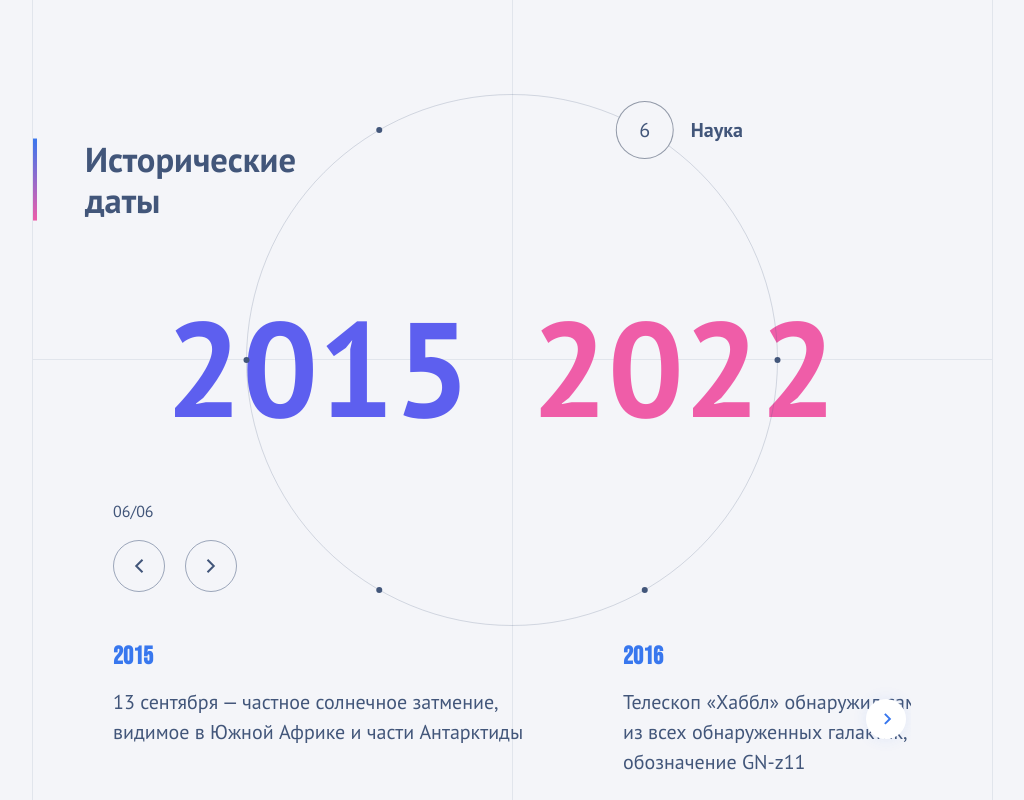
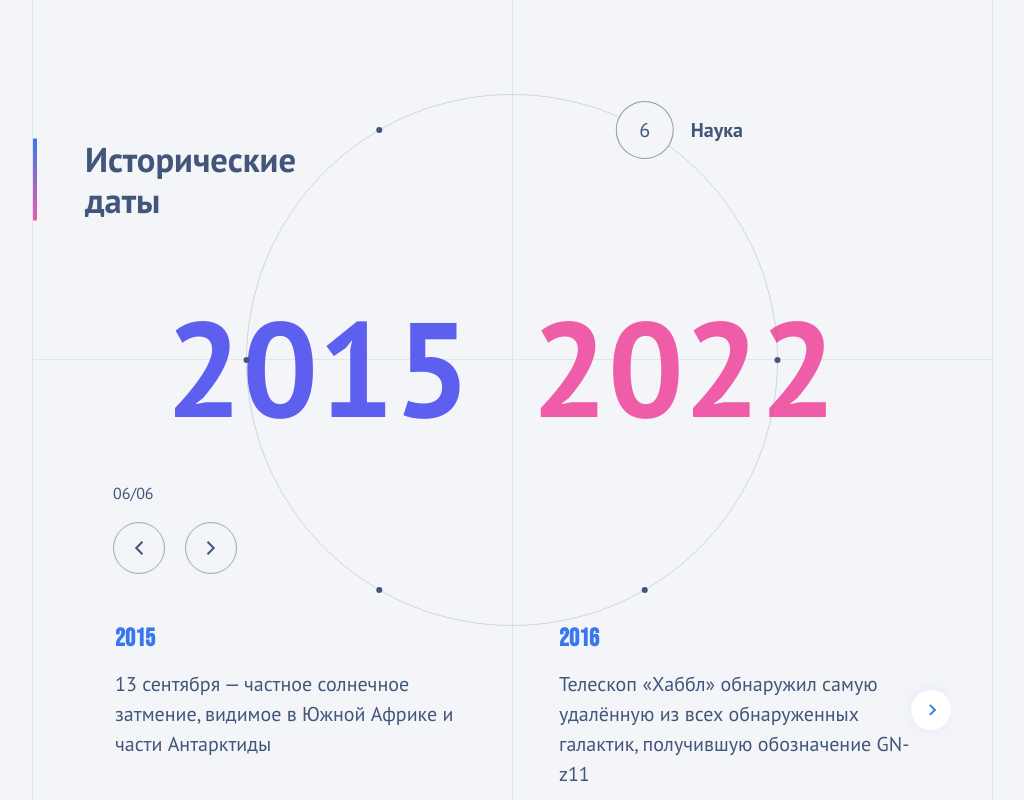
Before and after one commit to VlUry/timeline-circle, a React (Create React App) app: page / in a window 1280 px wide. Shown: the whole page, without its empty margins (223-1247 px from the left). Built offline with nearby package versions, Linux system fonts and the light colour scheme.

Commit message:
clickable buttons on circle

```diff
--- a/src/App.tsx
+++ b/src/App.tsx
@@ -1,3 +1,4 @@
+import Circle from "./components/Circle/Circle";
 import Slider from "./components/Slider/Slider";
 
 function App() {
@@ -55,18 +56,7 @@ function App() {
             <Slider />
           </div>
         </div>
-        <div className="circle-container">
-          <div className="circle">
-            <button className="circle-button"></button>
-            <button className="circle-button"></button>
-            <button className="circle-button"></button>
-            <button className="circle-button"></button>
-            <button className="circle-button"></button>
-            <button className="circle-button active">
-              6 <span>Наука</span>
-            </button>
-          </div>
-        </div>
+        <Circle />
       </div>
     </>
   );
--- /dev/null
+++ b/src/components/Circle/Circle.style.scss
@@ -0,0 +1,77 @@
+$background-color: rgba(244, 245, 249, 1);
+
+$circle-size: 530px;
+$timeline-button-size: 6px;
+$timeline-button-distance: $circle-size / 2;
+
+$item-count: 6;
+
+.circle-container {
+  height: 100%;
+  width: 100%;
+  position: absolute;
+  display: flex;
+  align-items: center;
+  justify-content: center;
+  transform: translateY(-5%);
+}
+
+.circle {
+  width: $circle-size;
+  height: $circle-size;
+  border-radius: 50%;
+  background: none;
+  border: 1px solid rgba(66, 86, 122, 0.2);
+  display: flex;
+  align-items: center;
+  justify-content: center;
+}
+
+@mixin position($index, $count) {
+  $angle: 360deg / $count;
+  $rotate: $angle * ($index - 1);
+  transform: rotate($rotate) translate($timeline-button-distance + 0.5px) rotate(-$rotate);
+}
+
+.circle-button {
+  all: unset;
+  cursor: pointer;
+  width: $timeline-button-size;
+  height: $timeline-button-size;
+  border-radius: 50%;
+  background-color: rgba(66, 86, 122, 1);
+  position: absolute;
+  font-size: 0;
+
+  @for $i from 1 through $item-count {
+    &:nth-child(#{$i}) {
+      @include position($i, $item-count);
+    }
+  }
+
+  span {
+    display: none;
+  }
+
+  &.active {
+    width: 56px;
+    height: 56px;
+    background-color: $background-color;
+    display: flex;
+    align-items: center;
+    justify-content: center;
+    border: solid 1px rgba(48, 62, 88, 0.5);
+    color: rgba(66, 86, 122, 1);
+    line-height: 30px;
+    font-size: 20px;
+
+    span {
+      display: block;
+      position: absolute;
+      transform: translatex(calc(100% + 20px));
+      font-size: 20px;
+      color: rgba(66, 86, 122, 1);
+      font-weight: 700;
+    }
+  }
+}
--- /dev/null
+++ b/src/components/Circle/Circle.tsx
@@ -0,0 +1,53 @@
+import { useEffect, useState, type FC } from "react";
+
+import "./Circle.style.scss";
+
+const Circle: FC = () => {
+  const [activeButton, setActiveButton] = useState(5);
+
+  const [data, setData] = useState([
+    { info: "Наука1", active: false },
+    { info: "Наука2", active: false },
+    { info: "Наука3", active: false },
+    { info: "Наука4", active: false },
+    { info: "Наука5", active: false },
+    { info: "Наука", active: false },
+  ]);
+
+  useEffect(() => {
+    const newData = data.map((button, idx) => {
+      if (button.active) {
+        return { ...button, active: false };
+      }
+      if (idx === activeButton) {
+        return { ...button, active: true };
+      }
+      return button;
+    });
+
+    setData(newData);
+  }, [activeButton]);
+
+  const handleButtonClick = (idx: number) => {
+    setActiveButton(idx);
+  };
+
+  return (
+    <div className="circle-container">
+      <div className="circle">
+        {data.map((button, idx) => (
+          <button
+            key={idx}
+            className={"circle-button" + (button.active ? " active" : "")}
+            onClick={() => handleButtonClick(idx)}
+          >
+            {idx + 1}
+            <span>{button.info}</span>
+          </button>
+        ))}
+      </div>
+    </div>
+  );
+};
+
+export default Circle;
--- a/src/components/Slider/Slider.style.scss
+++ b/src/components/Slider/Slider.style.scss
@@ -1,6 +1,6 @@
 .swiper {
   height: 100%;
-  margin-inline: 80px;
+  margin-inline: 40px;
 }
 
 .swiper-button-prev, .swiper-button-next {
@@ -21,7 +21,7 @@
 }
 
 .swiper-button-prev {
-  transform: translateX(-5px);
+  transform: translateX(-10px);
 
   &::after {
     transform: rotate(180deg) translateY(-23%) translatex(23%);
@@ -29,7 +29,7 @@
 }
 
 .swiper-button-next {
-  transform: translateX(5px);
+  transform: translateX(10px);
 
   &::after {
     transform: translateY(-23%) translatex(23%);
@@ -38,7 +38,8 @@
 
 .swiper-slide {
   line-height: 30px;
-  max-width: 430px;
+  max-width: 360px;
+  padding-inline: 42px;
 
   h1 {
     margin-bottom: 15px;
--- a/src/components/Slider/Slider.tsx
+++ b/src/components/Slider/Slider.tsx
@@ -13,7 +13,7 @@ const Slider: FC = () => {
       navigation={true}
       slidesPerView={"auto"}
       freeMode={true}
-      spaceBetween={80}
+      spaceBetween={0}
       modules={[FreeMode, Navigation]}
     >
       <SwiperSlide>
--- a/src/index.scss
+++ b/src/index.scss
@@ -74,7 +74,7 @@ $background-color: rgba(244, 245, 249, 1);
       z-index: 999;
       margin-left: 80px;
       position: absolute;
-      bottom: calc(36% + 50px);
+      bottom: calc(40% + 50px);
 
       .circle-navigation_up {
         margin-bottom: 20px;
@@ -109,84 +109,10 @@ $background-color: rgba(244, 245, 249, 1);
     }
 
     .slider-container {
-      height: 36%;
+      height: 40%;
       width: 200%;
       position: absolute;
       bottom: 0;
     }
   }
 }
-
-.circle-container {
-  height: 100%;
-  width: 100%;
-  position: absolute;
-  display: flex;
-  align-items: center;
-  justify-content: center;
-  transform: translateY(-5%);
-}
-
-$circle-size: 530px;
-$timeline-button-size: 6px;
-$timeline-button-distance: $circle-size / 2;
-
-@mixin position($index, $count) {
-  $angle: 360deg / $count;
-  $rotate: $angle * ($index - 1);
-  transform: rotate($rotate) translate($timeline-button-distance + 0.5px) rotate(-$rotate);
-}
-
-.circle {
-  width: $circle-size;
-  height: $circle-size;
-  border-radius: 50%;
-  background: none;
-  border: 1px solid rgba(66, 86, 122, 0.2);
-  display: flex;
-  align-items: center;
-  justify-content: center;
-
-  $item-count: clamp(2, 6, 6);
-  .circle-button {
-    all: unset;
-    cursor: pointer;
-    width: $timeline-button-size;
-    height: $timeline-button-size;
-    border-radius: 50%;
-    background-color: rgba(66, 86, 122, 1);
-    position: absolute;
-
-    @for $i from 1 through $item-count {
-      &:nth-child(#{$i}) {
-        @include position($i, $item-count);
-      }
-    }
-
-    span {
-      display: none;
-    }
-
-    &.active {
-      width: 56px;
-      height: 56px;
-      background-color: $background-color;
-      display: flex;
-      align-items: center;
-      justify-content: center;
-      border: solid 1px rgba(48, 62, 88, 0.5);
-      color: rgba(66, 86, 122, 1);
-      line-height: 30px;
-      font-size: 20px;
-
-      span {
-        display: block;
-        position: absolute;
-        transform: translatex(calc(100% + 20px));
-        font-size: 20px;
-        color: rgba(66, 86, 122, 1);
-        font-weight: 700;
-      }
-    }
-  }
-}
```
